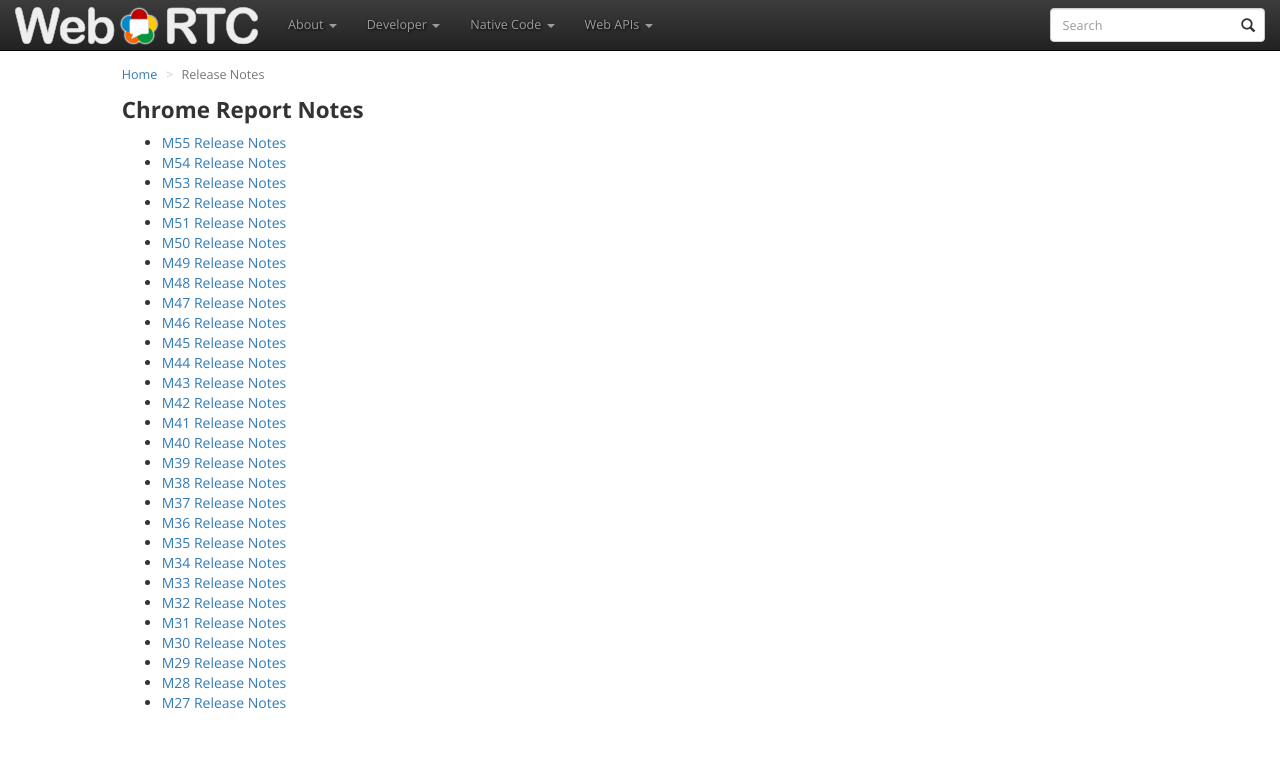
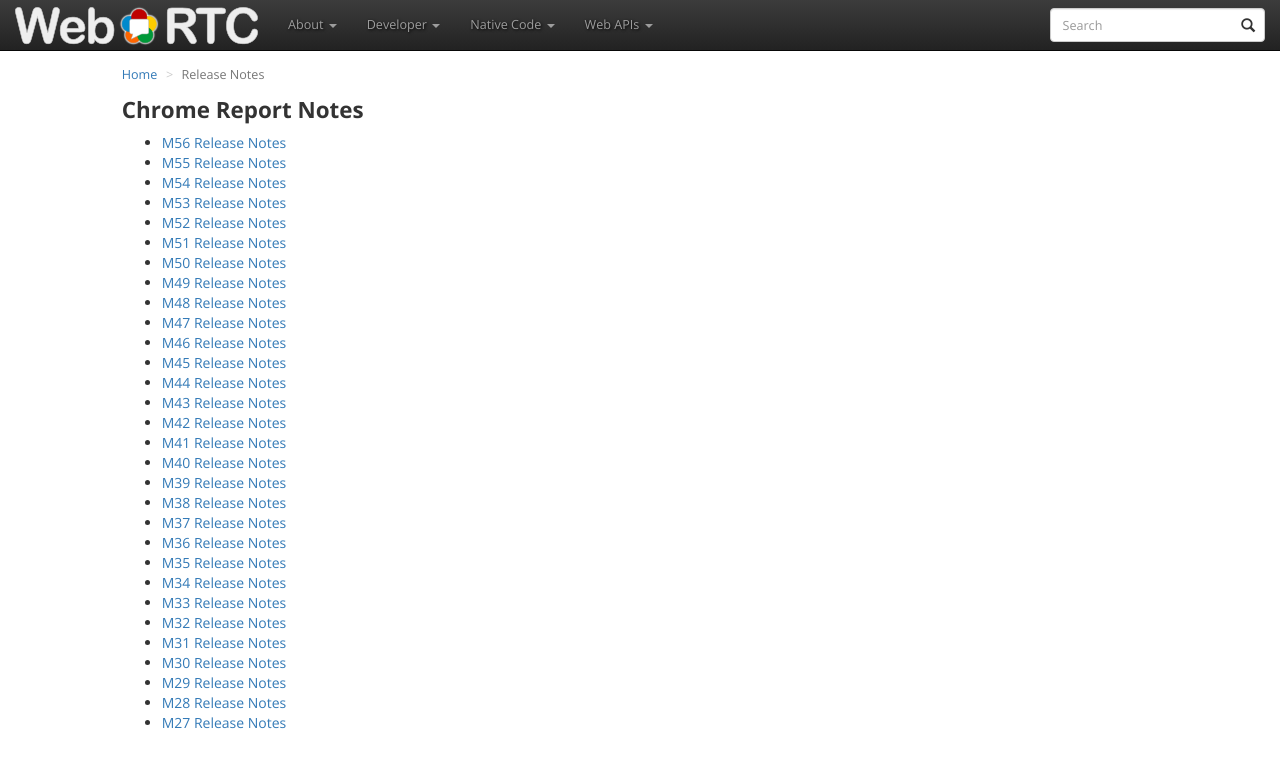
Before and after one commit to webrtc/webrtc-org, a Jekyll site: the page built from release-notes/index.md, in a window 1280 px wide and 900 px high. Shown: the top 768 px of the window. Built offline with Jekyll 4.4.1, drawn with Linux system fonts in a browser that asks for light colours; nearby versions of some CDN libraries.

Commit message:
Update index.md
Added link to the public M56 release notes

```diff
--- a/release-notes/index.md
+++ b/release-notes/index.md
@@ -4,6 +4,7 @@ title: Chrome Report Notes
 permalink: /release-notes/
 crumb: Release Notes
 ---
+  * [M56 Release Notes](https://groups.google.com/d/msg/discuss-webrtc/DyeVS9IMTLc/1gUM7osoCwAJ)
   * [M55 Release Notes](https://groups.google.com/d/msg/discuss-webrtc/BqqFMSR6s1E/rlPYFD0NCQAJ)
   * [M54 Release Notes](https://groups.google.com/d/topic/discuss-webrtc/S5yex8rNIjA/discussion)
   * [M53 Release Notes](https://groups.google.com/d/topic/discuss-webrtc/ism_KD14rzc/discussion)
```
